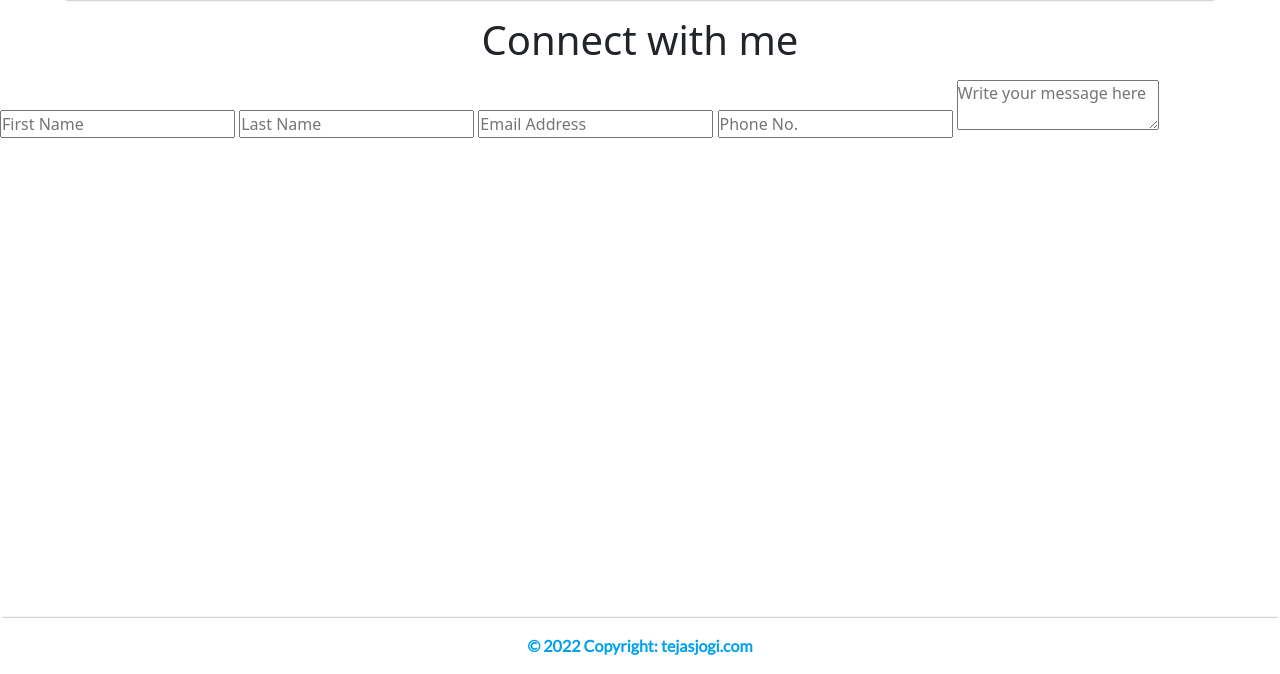
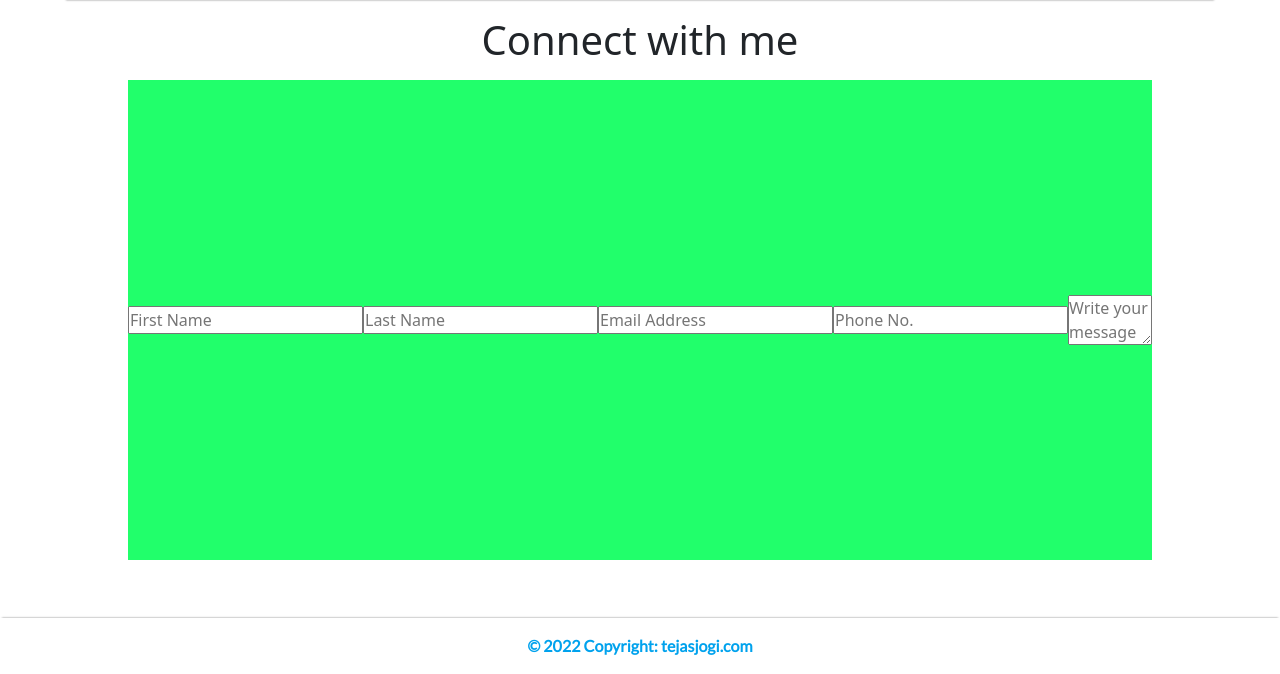
Before and after one commit to TejasJogi/Portfolio-Website, a Flask app: page /contact in a window 1280 px wide. Shown: the part 126-800 px from the top of the page. Run offline with Flask 2, Linux system fonts and the light colour scheme.

Commit message:
contact form css

```diff
--- a/static/style.css
+++ b/static/style.css
@@ -135,5 +135,12 @@ footer a {
     margin-right: 28vw;
 }
 
-
+.form {
+    display: flex;
+    align-items: center;
+    justify-content: center;
+    width: 80%;
+    height: 60vh;
+    margin: auto;
+    background-color: #00ff55de;
 }
```
